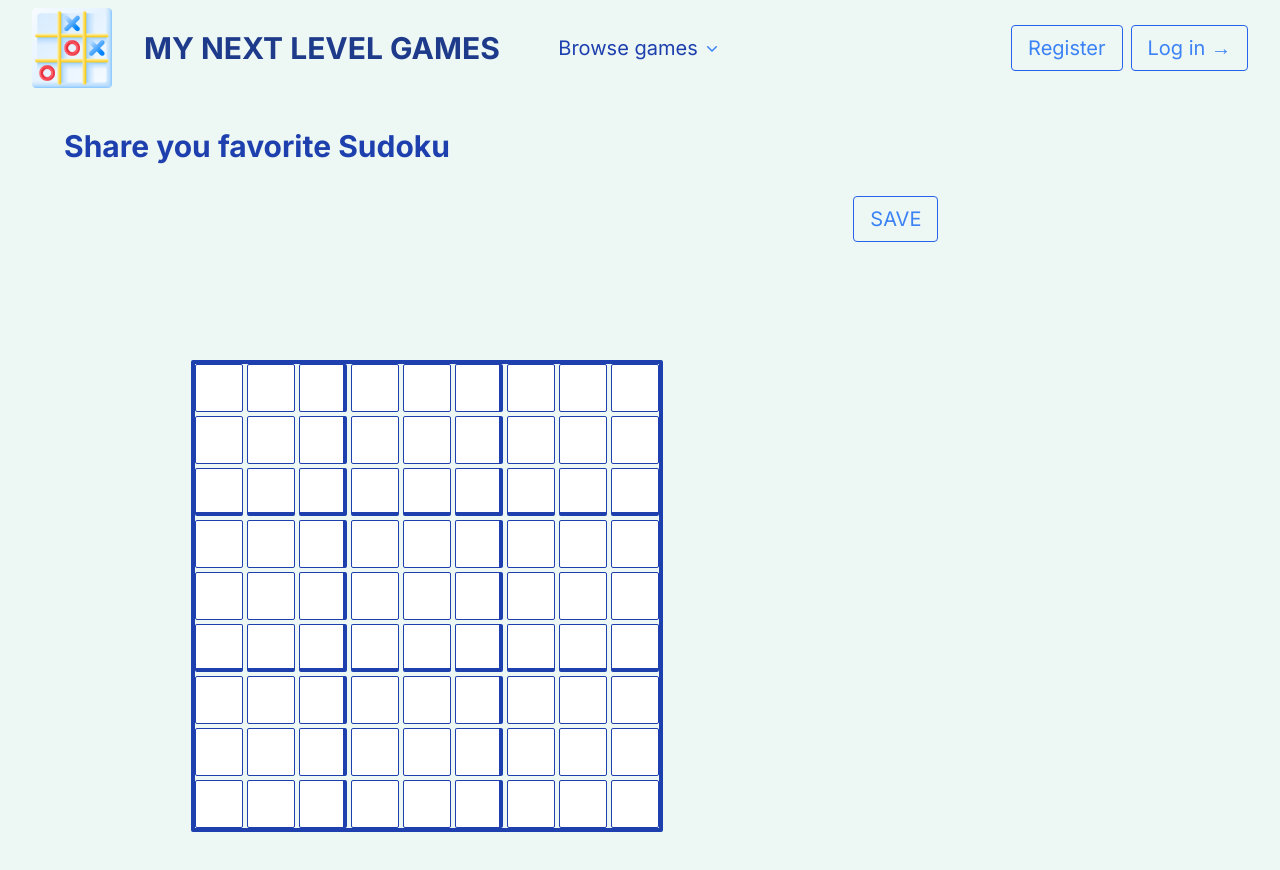
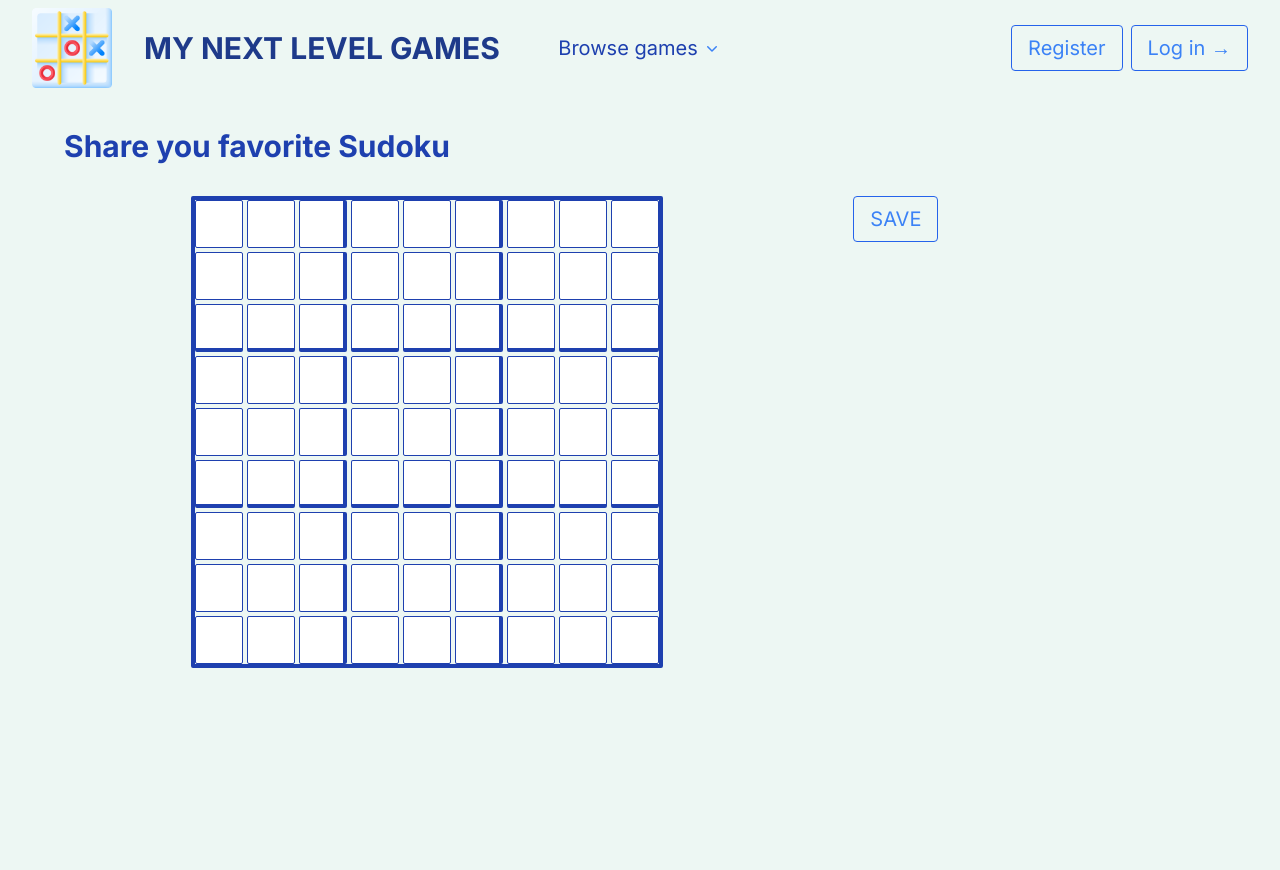
Before and after one commit to plamenpk/MyGames, a Next.js app in the folder mygames/: page /games/sudoku/shareSudoku in a window 1280 px wide. Shown: the top 870 px of the page. After the commit the page ends 800 px from the top, so only its background shows below. Built offline with nearby package versions, Linux system fonts and the light colour scheme.

Commit message:
refactored style newSudokuBoard

```diff
--- a/mygames/components/sudoku/NewSudokuBoard.tsx
+++ b/mygames/components/sudoku/NewSudokuBoard.tsx
@@ -41,7 +41,7 @@ const NewSudokuBoard: FC = () => {
 
   return (
     <form>
-      <div id='container' className="grid grid-cols-3 min-h-screen m-0 p-0">
+      <div id='container' className="grid grid-cols-3 m-0 p-0">
         <div className="col-span-2 flex justify-center items-center m-0 p-0">
           <div className="grid grid-cols-9 gap-1 border-4 border-blue-800 rounded-sm">
             {gameBoard.map((row, rowIndex) => (
```
